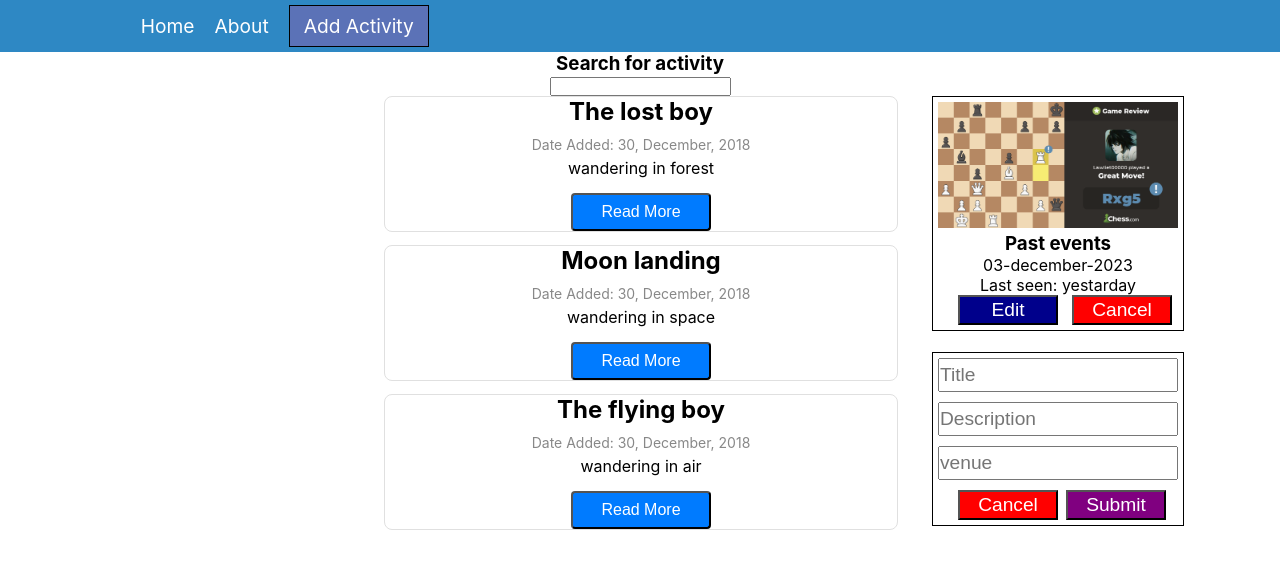
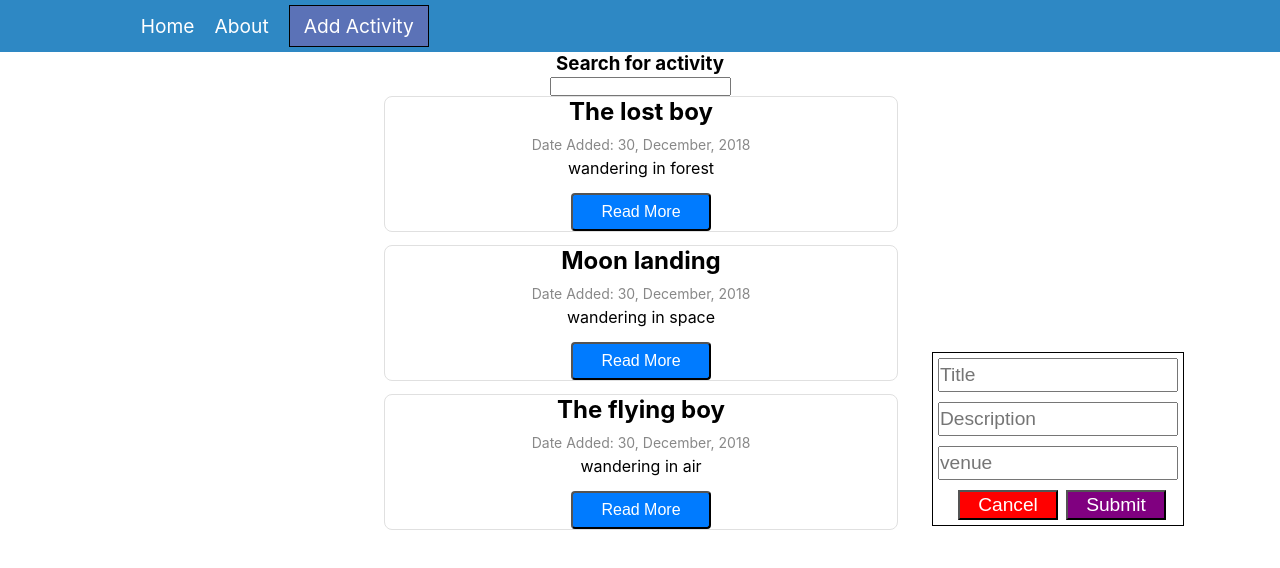
Before and after one commit to 1awlet/APIEndpoint, a React (Create React App) app in the folder activities-api/: page / in a window 1280 px wide. Shown: the top 568 px of the page. Built offline with nearby package versions, Linux system fonts and the light colour scheme.

Commit message:
getting a specific activity

```diff
--- a/activities-api/src/Components/Activities/Dashboard.tsx
+++ b/activities-api/src/Components/Activities/Dashboard.tsx
@@ -8,36 +8,33 @@ type prop={
     activities:Activity[]
 }
 
-
-
 const DashBoard = ({activities}:prop)=>{
     const [filteredData, setFilteredData] = useState(activities);
     const [userInput,setUserInput]= useState("");
+    const [selectedEvent, setSelectedEvent] = useState<Activity | undefined>(undefined);
 
-    const searchHandlar = (event:any)=>{
+    const SelectedEvent = (id:number)=>{
+        const getEvent = filteredData.find((event)=> event.id ==id);
+
+        setSelectedEvent(getEvent);
+    }
+
+
+        const searchHandlar = (event:any)=>{
         const value= event.target.value;
 
         setUserInput(value);
 
       }
-
-
       useEffect(()=>{
         const newFiltered = activities.filter((item)=>{
             return item.title.toLocaleLowerCase().includes(userInput.toLowerCase());
         }
-
-        )
-        setFilteredData(newFiltered)
+)
+      setFilteredData(newFiltered)
     }, [userInput, activities])
 
-
-
-
-
-
     return(
-
  <div>
         <div  className='SearchBar'>
       <h3>Search for activity</h3>
@@ -46,8 +43,10 @@ const DashBoard = ({activities}:prop)=>{
         </div>
 
         <SingleActivity activity={filteredData}/>
-<Details />
-<EditForm/>
+       {
+        selectedEvent &&  <Details activities={selectedEvent}/>
+       }
+        <EditForm/>
     </div>
     )
 }
--- a/activities-api/src/Components/DetailsView/Details.tsx
+++ b/activities-api/src/Components/DetailsView/Details.tsx
@@ -1,14 +1,19 @@
 import "./style.css"
 import boardImg from "../../Assets/Images/board.jpeg"
-
-const Details = ()=>{
+import { Activity } from "../../App"
+type prop ={
+    activities:Activity
+}
+const Details = ({activities}:prop)=>{
+    const {description,title, venue,}= activities;
 
     return(
             <div className="detailsContainter">
                 <img src={boardImg} />
-                <h3>Past events</h3>
+                <h3>{title}</h3>
                 <p> 03-december-2023</p>
-                <p> Last seen: yestarday</p>
+                <p>{venue}</p>
+                <p>{description}</p>
 
                 <div className="detailsbtns">
         <button className="edit">    Edit  </button>
```
